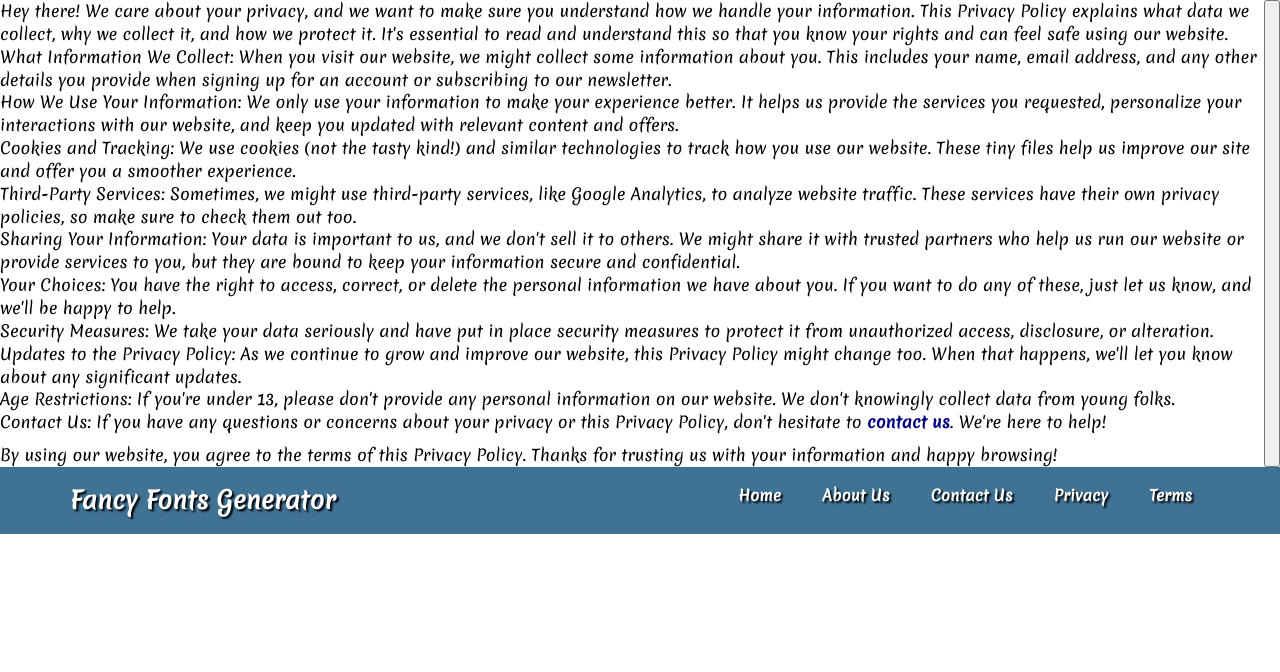
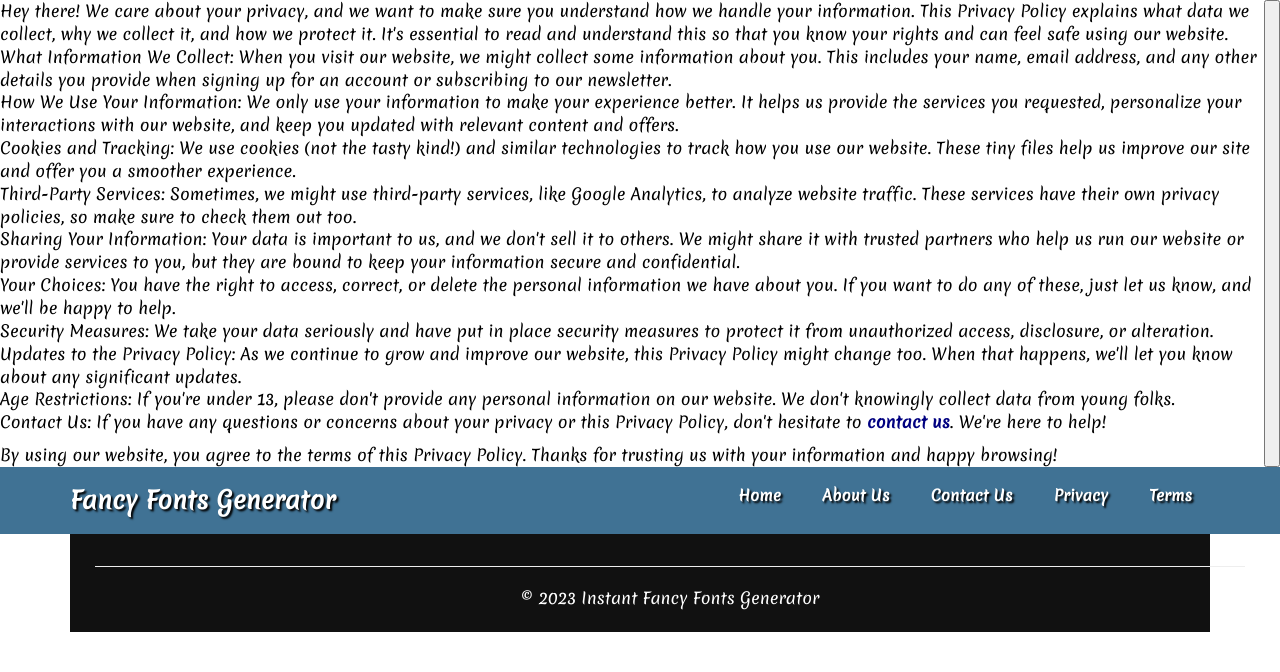
Before and after one commit to ibommahd/FONT, a plain HTML site: page privacy.html in a window 1280 px wide. Drawn offline with nearby package versions, Linux system fonts and the light colour scheme.

Commit message:
Update privacy.html

```diff
--- a/privacy.html
+++ b/privacy.html
@@ -271,6 +271,16 @@ Fancy Fonts Generator</a>
 </header>
 </div>
 <div class="container">
+<footer class="container-fluid footer">
+<div class="container" itemscope itemtype="https://schema.org/WPFooter">
+<div class="row">
+<div class="xs-12" style="text-align:center;color:#ffffff">
+<hr/>
+<p> © 2023 Instant Fancy Fonts Generator</p>
+</div>
+</div>
+</div>
+</footer>
 <div class="row">
 <div class="xs-12 md-12" itemscope itemtype="http://schema.org/Article">
 <div itemprop="articleBody">
```
